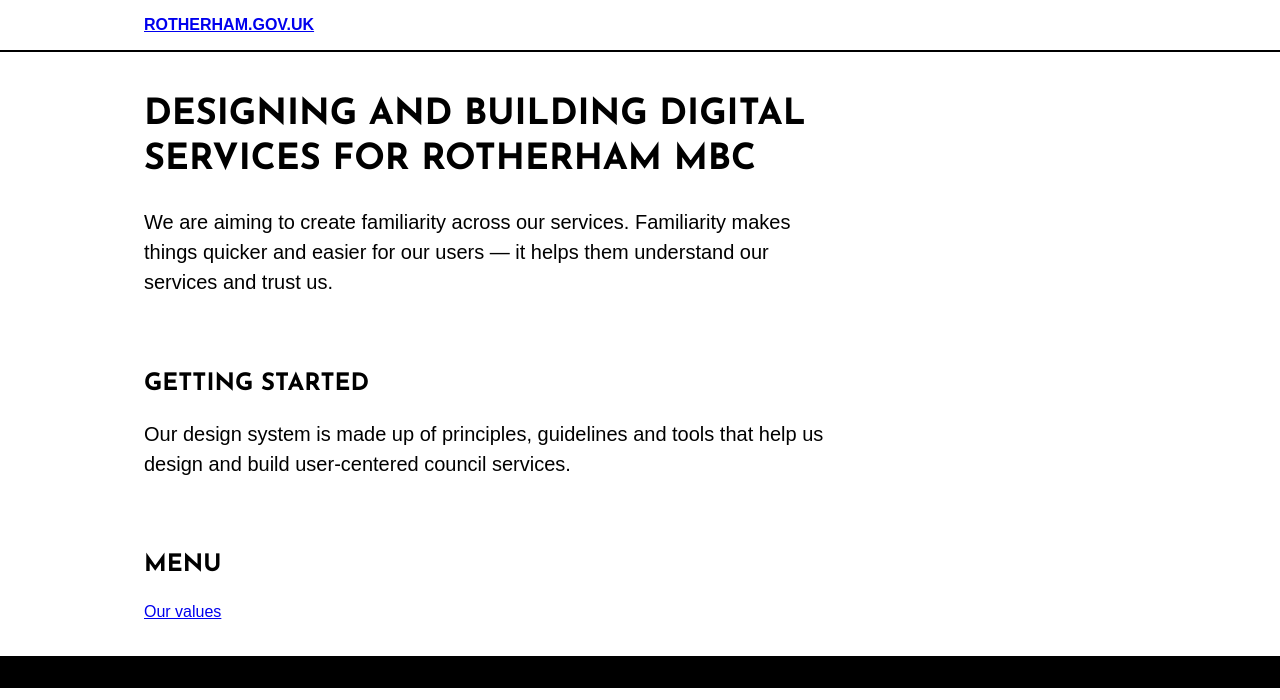
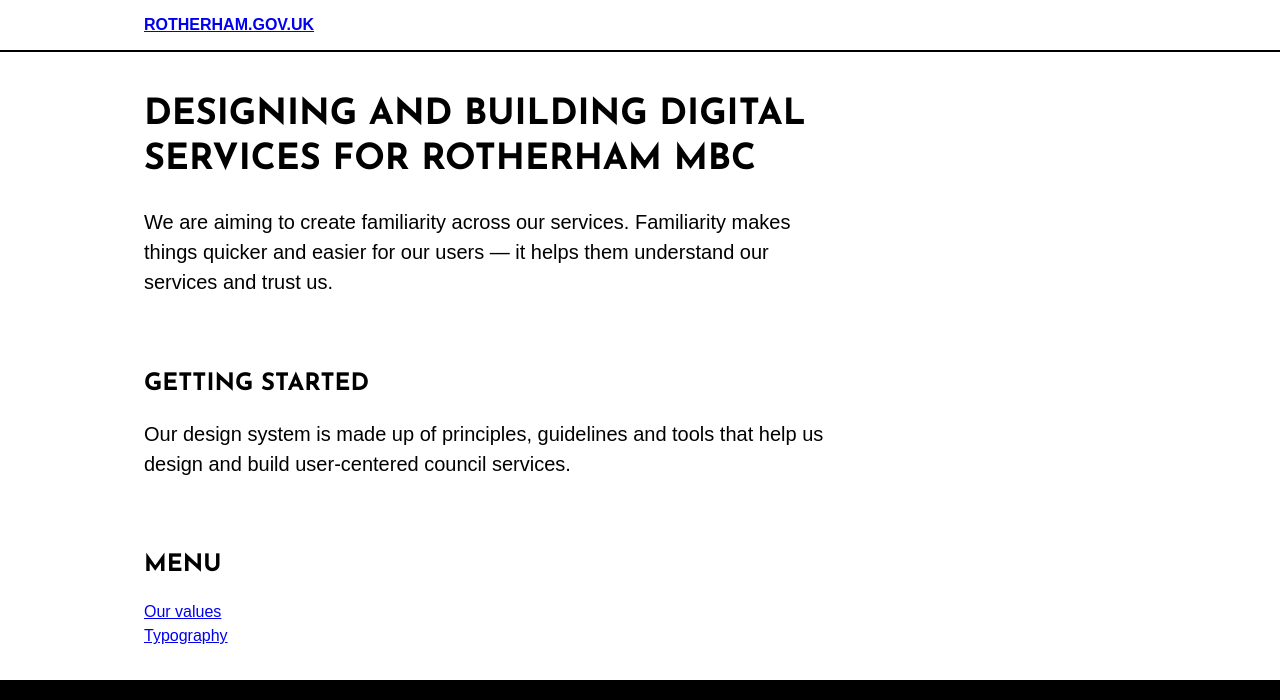
Before and after one commit to rothgov/design-manual, a Jekyll site: the page built from index.html, in a window 1280 px wide, cut to the strip 0-700 px from the top of the page. Built offline with Jekyll 4.4.1, drawn with Linux system fonts in a browser that asks for light colours; some web fonts are replaced.

Commit message:
Update index.html

```diff
--- a/index.html
+++ b/index.html
@@ -22,6 +22,9 @@
       <li>
         <a href="{{%20site.baseurl%20}}/design/values">Our values</a>
       </li>
+      <li>
+        <a href="{{%20site.baseurl%20}}/design/typography">Typography</a>
+      </li>
     </ul>
   </div>
 </section>
```
